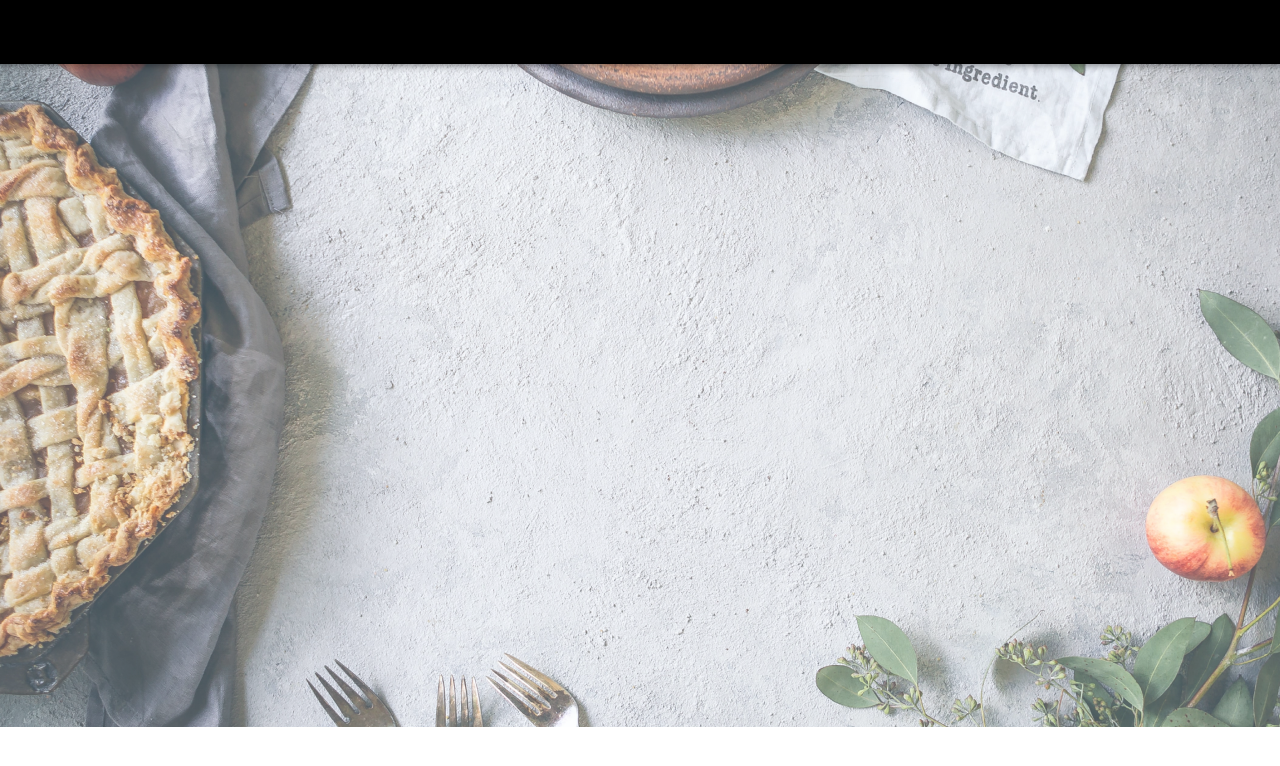
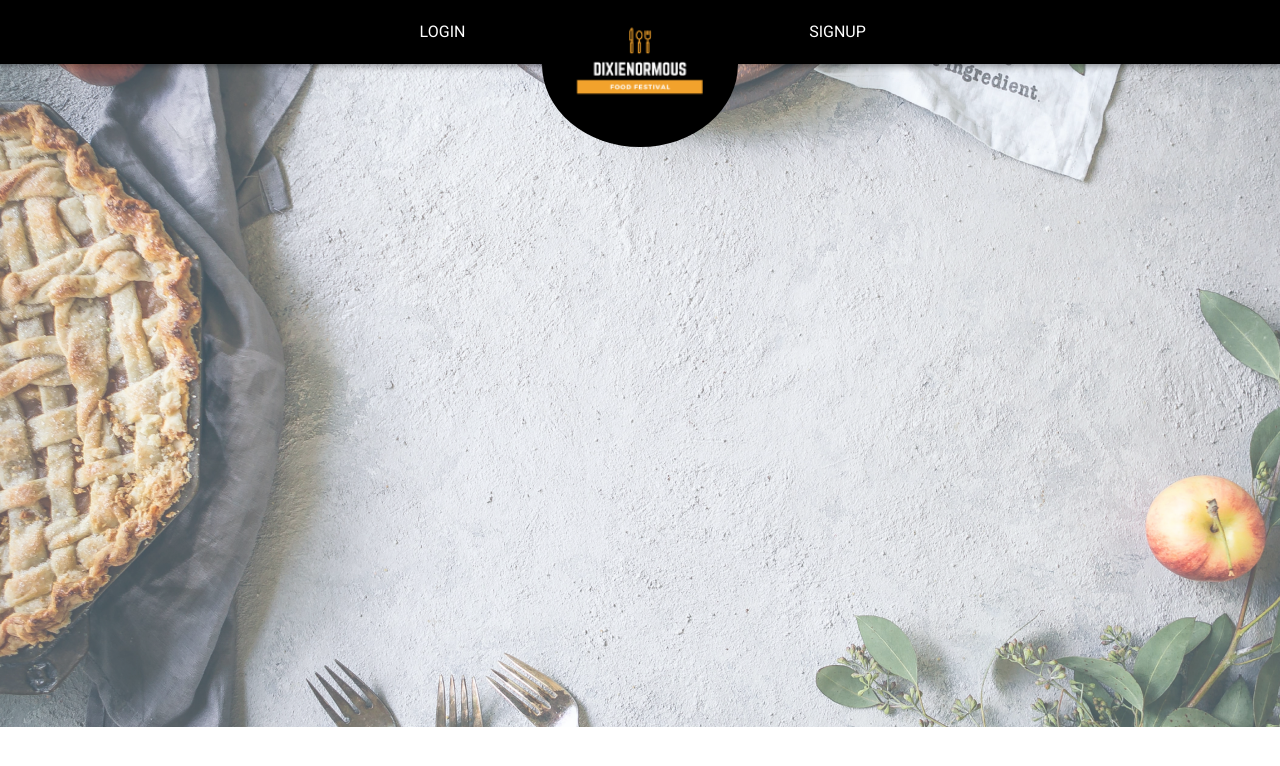
Before and after one commit to MilkyTaco/recipe-application, a Vue app in the folder frontend/: page / in a window 1280 px wide. Shown: the top 766 px of the page. Built offline with nearby package versions, Linux system fonts and the light colour scheme.

Commit message:
Unauthorized component design fixed

```diff
--- a/frontend/src/components/Unauthorized/Unauthorized.vue
+++ b/frontend/src/components/Unauthorized/Unauthorized.vue
@@ -5,8 +5,41 @@ export default {
 </script>
 <template>
   <v-container fluid class="pa-0 ma-0">
-    <v-app-bar color="black"> </v-app-bar>
-    <v-container fluid class="pa-0 ma-0">
+    <v-app-bar color="black">
+      <v-container fluid class="pa-1">
+        <v-row justify="center" align="center">
+          <v-col cols="12" sm="6" md="5" align="center">
+            <v-row justify="space-between" align="center">
+              <v-col cols="3">
+                <router-link
+                  to="/login"
+                  class="white--text text-decoration-none"
+                >
+                  LOGIN
+                </router-link>
+              </v-col>
+              <v-col cols="5">
+                <v-img
+                  src="../../assets/images/logo.png"
+                  max-width="200"
+                  class="mb-n10 mb-md-n16 mb-sm-n14 rounded-circle"
+                  elevation="5"
+                />
+              </v-col>
+              <v-col cols="3">
+                <router-link
+                  to="/signup"
+                  class="white--text text-decoration-none"
+                >
+                  SIGNUP
+                </router-link>
+              </v-col>
+            </v-row>
+          </v-col>
+        </v-row>
+      </v-container>
+    </v-app-bar>
+    <v-container fluid class="pa-0 ma-0 mt-10">
       <router-view></router-view>
     </v-container>
   </v-container>
```
